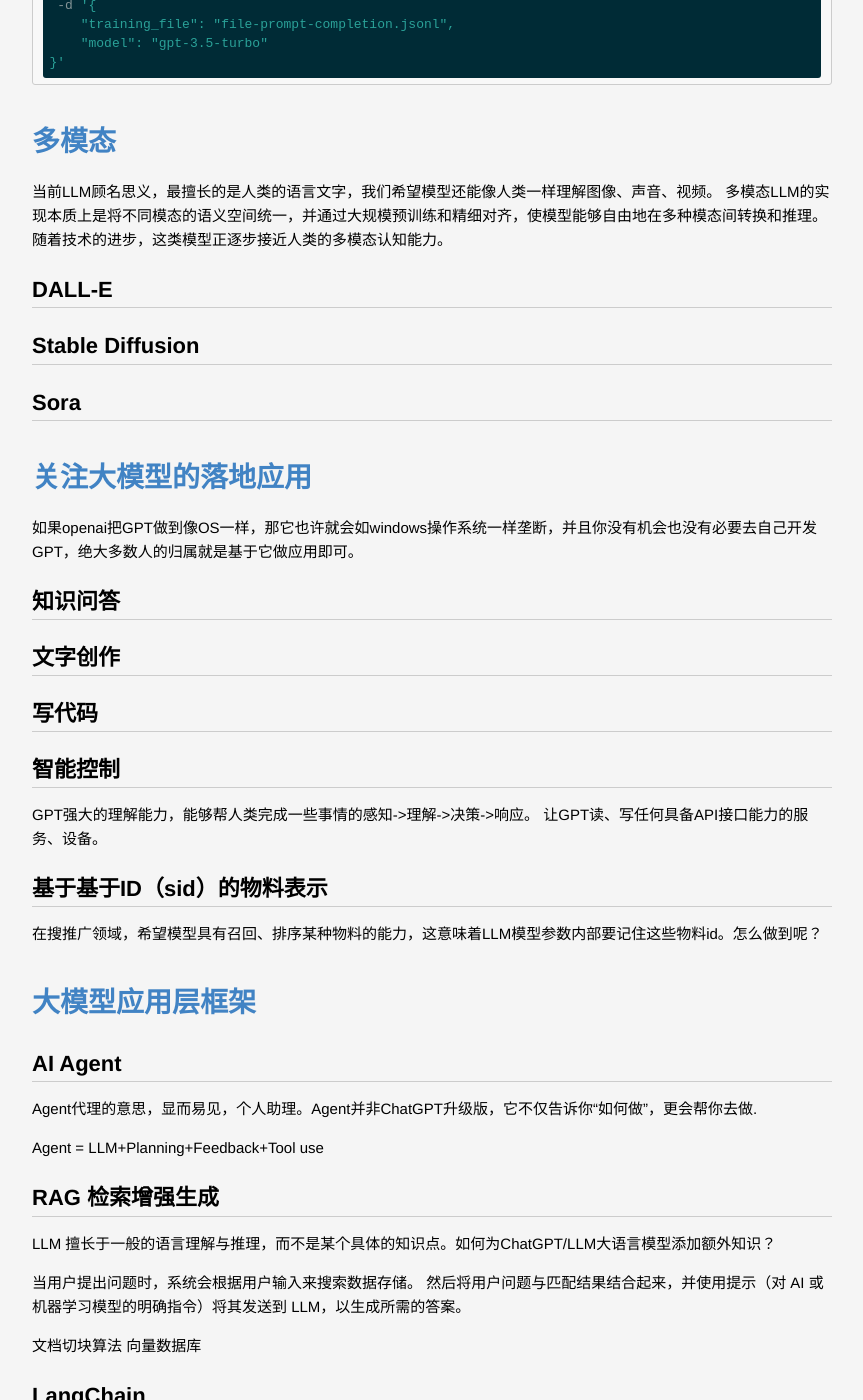
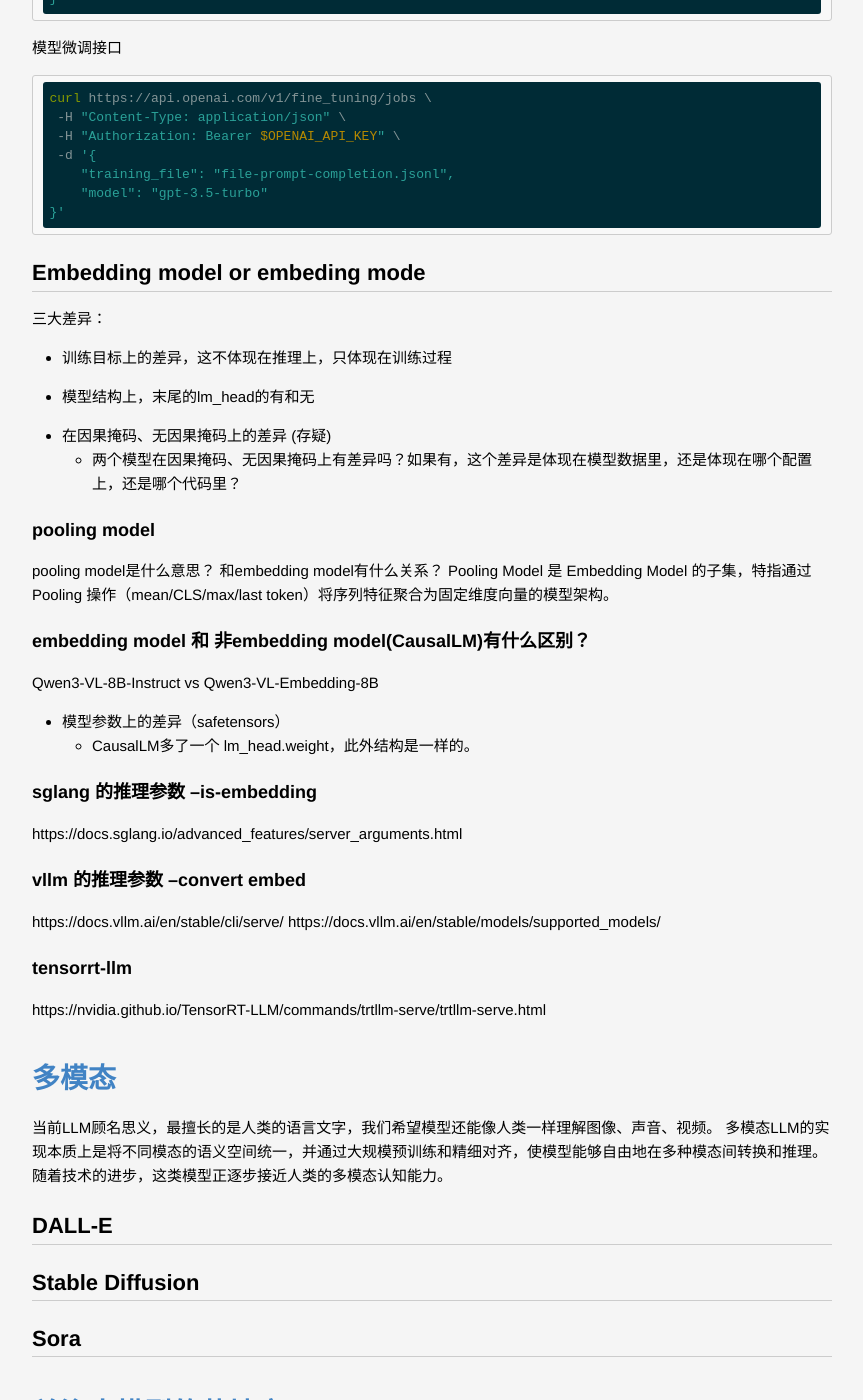
Before and after one commit to lucky521/blog, a Jekyll site: the page built from _posts/ml/2023-02-04-LLM.markdown, in a window 1280 px wide and 1400 px high, scrolled down 15960 px. Shown: the whole window, without its empty margins (208-1071 px from the left). Built offline with Jekyll 4.4.1, drawn with Linux system fonts in a browser that asks for light colours; some of the changed text lies outside the part shown.

Commit message:
update blog

````diff
--- a/_posts/language/2016-01-26-shell-punctuation.markdown
+++ b/_posts/language/2016-01-26-shell-punctuation.markdown
@@ -67,6 +67,11 @@
 http://wiki.jikexueyuan.com/project/13-questions-of-shell/double-single.html
 
 
+## 管道符
+`|`
+语法：command1 | command2
+含义：执行 command1，把它的 标准输出（stdout） 通过管道传给 command2 的 标准输入（stdin），command2 处理后再把结果输出到屏幕或继续往下传。
+可以连续使用：command1 | command2 | command3，形成“命令流水线”
 
 # 特殊符号
 
--- a/_posts/ml/2023-02-04-LLM.markdown
+++ b/_posts/ml/2023-02-04-LLM.markdown
@@ -519,6 +519,32 @@
 ```
 
 
+## Embedding model  or embeding mode
+三大差异：
+* 训练目标上的差异，这不体现在推理上，只体现在训练过程
+* 模型结构上，末尾的lm_head的有和无
+* 在因果掩码、无因果掩码上的差异 (存疑)
+  * 两个模型在因果掩码、无因果掩码上有差异吗？如果有，这个差异是体现在模型数据里，还是体现在哪个配置上，还是哪个代码里？
+
+### pooling model
+pooling model是什么意思？ 和embedding model有什么关系？
+Pooling Model 是 Embedding Model 的子集，特指通过 Pooling 操作（mean/CLS/max/last token）将序列特征聚合为固定维度向量的模型架构。
+
+### embedding model 和 非embedding model(CausalLM)有什么区别？
+Qwen3-VL-8B-Instruct vs Qwen3-VL-Embedding-8B
+* 模型参数上的差异（safetensors）
+  * CausalLM多了一个 lm_head.weight，此外结构是一样的。
+
+
+### sglang 的推理参数 --is-embedding
+https://docs.sglang.io/advanced_features/server_arguments.html
+
+### vllm 的推理参数 --convert embed
+https://docs.vllm.ai/en/stable/cli/serve/
+https://docs.vllm.ai/en/stable/models/supported_models/
+
+### tensorrt-llm
+https://nvidia.github.io/TensorRT-LLM/commands/trtllm-serve/trtllm-serve.html
 
 
 
````
